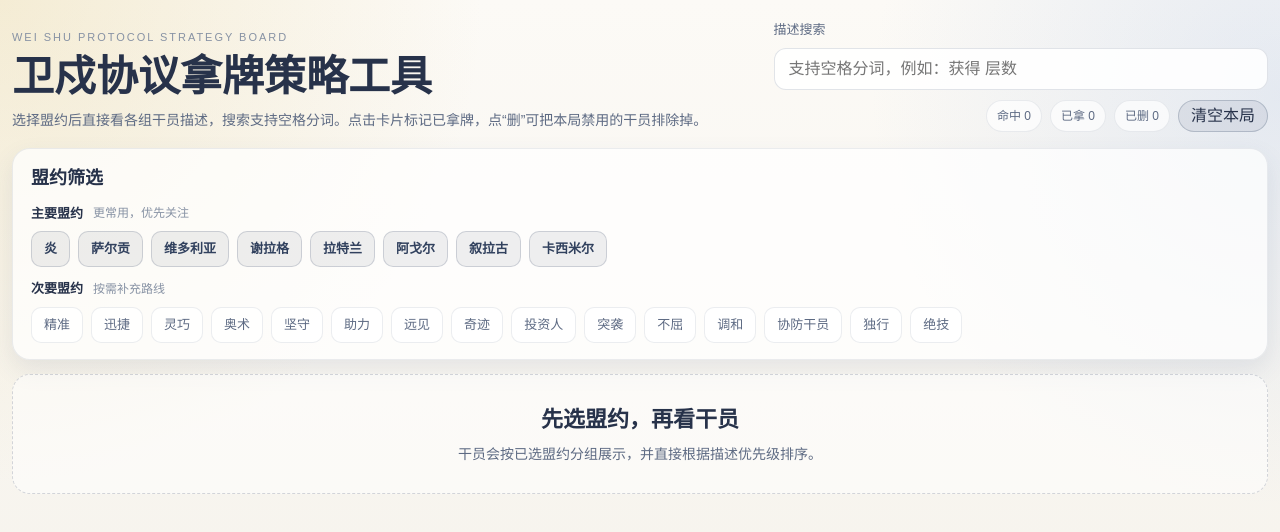
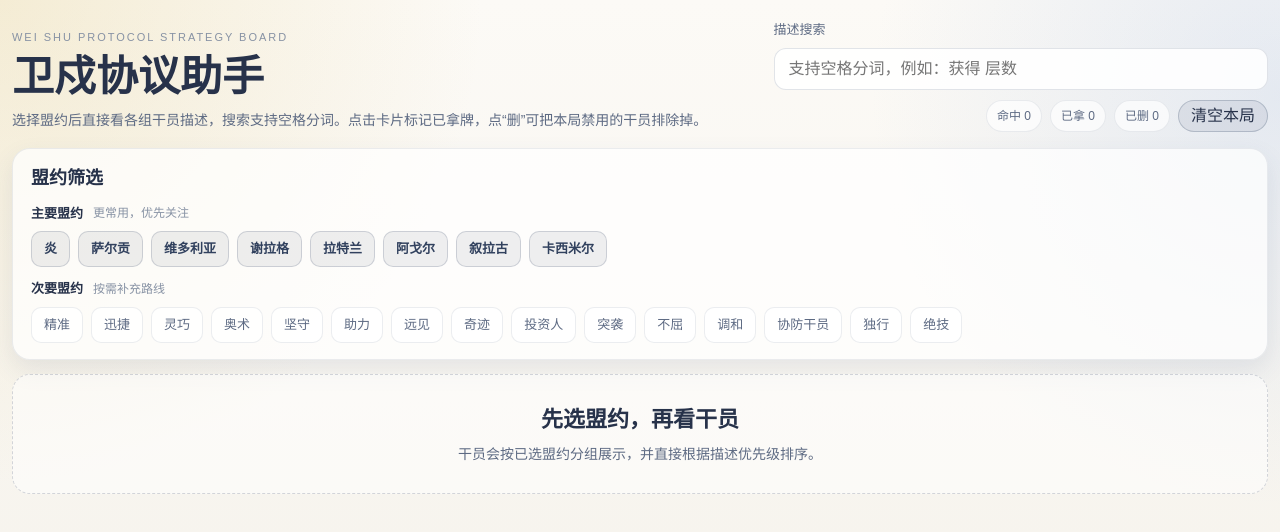
Before and after one commit to llomin/arknights-weishu-tool, a React (Vite) app: page / in a window 1280 px wide. Shown: the top 532 px of the page. Built offline with nearby package versions, Linux system fonts and the light colour scheme.

Commit message:
chore: 更改文案

```diff
--- a/src/pages/strategy-board/StrategyBoardPage.tsx
+++ b/src/pages/strategy-board/StrategyBoardPage.tsx
@@ -87,7 +87,7 @@
       <header className={styles.header}>
         <div className={styles.headerCopy}>
           <p className={styles.eyebrow}>Wei Shu Protocol Strategy Board</p>
-          <h1 className={styles.title}>卫戍协议拿牌策略工具</h1>
+          <h1 className={styles.title}>卫戍协议助手</h1>
           <p className={styles.description}>
             选择盟约后直接看各组干员描述，搜索支持空格分词。点击卡片标记已拿牌，点“删”可把本局禁用的干员排除掉。
           </p>
```
